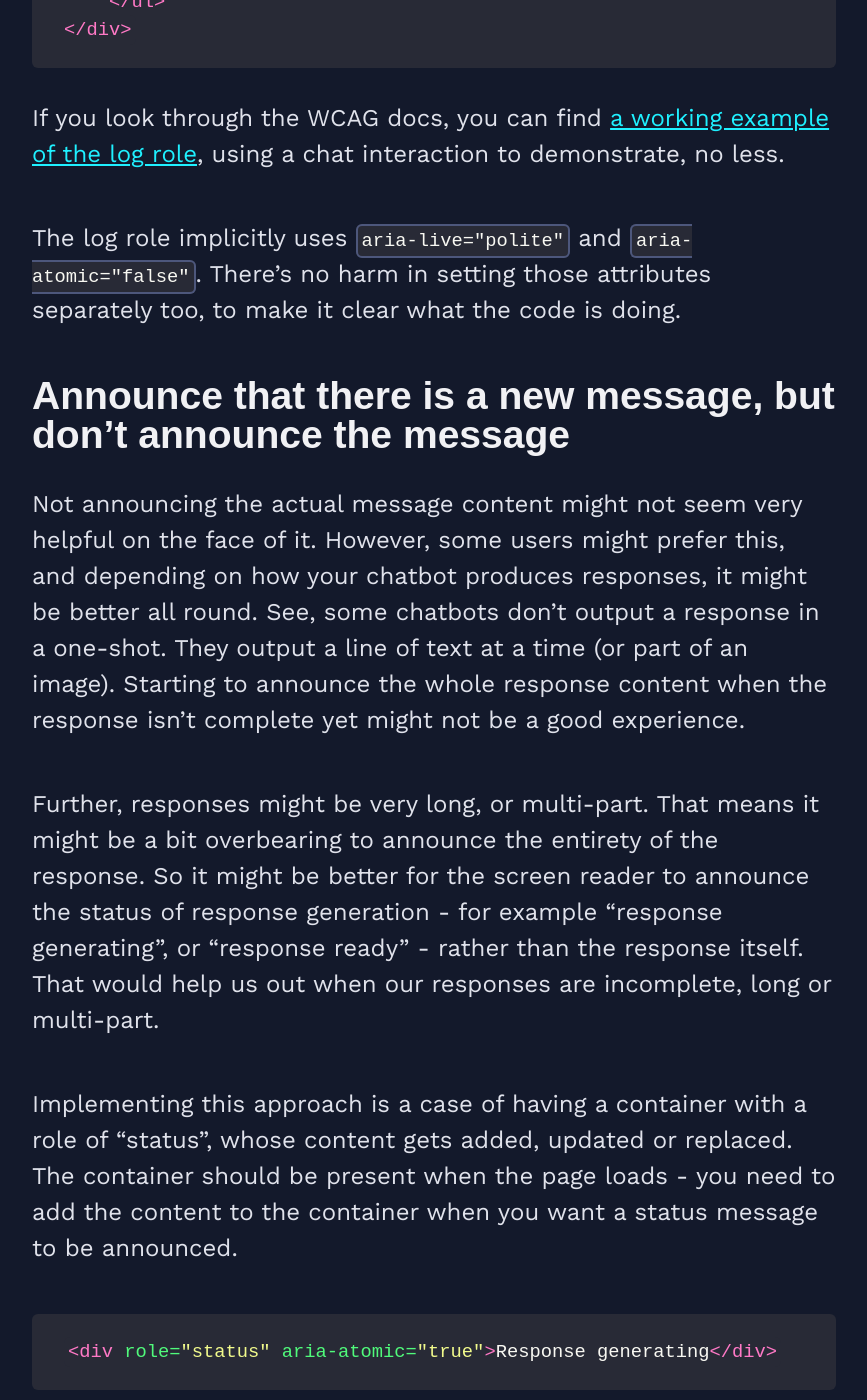
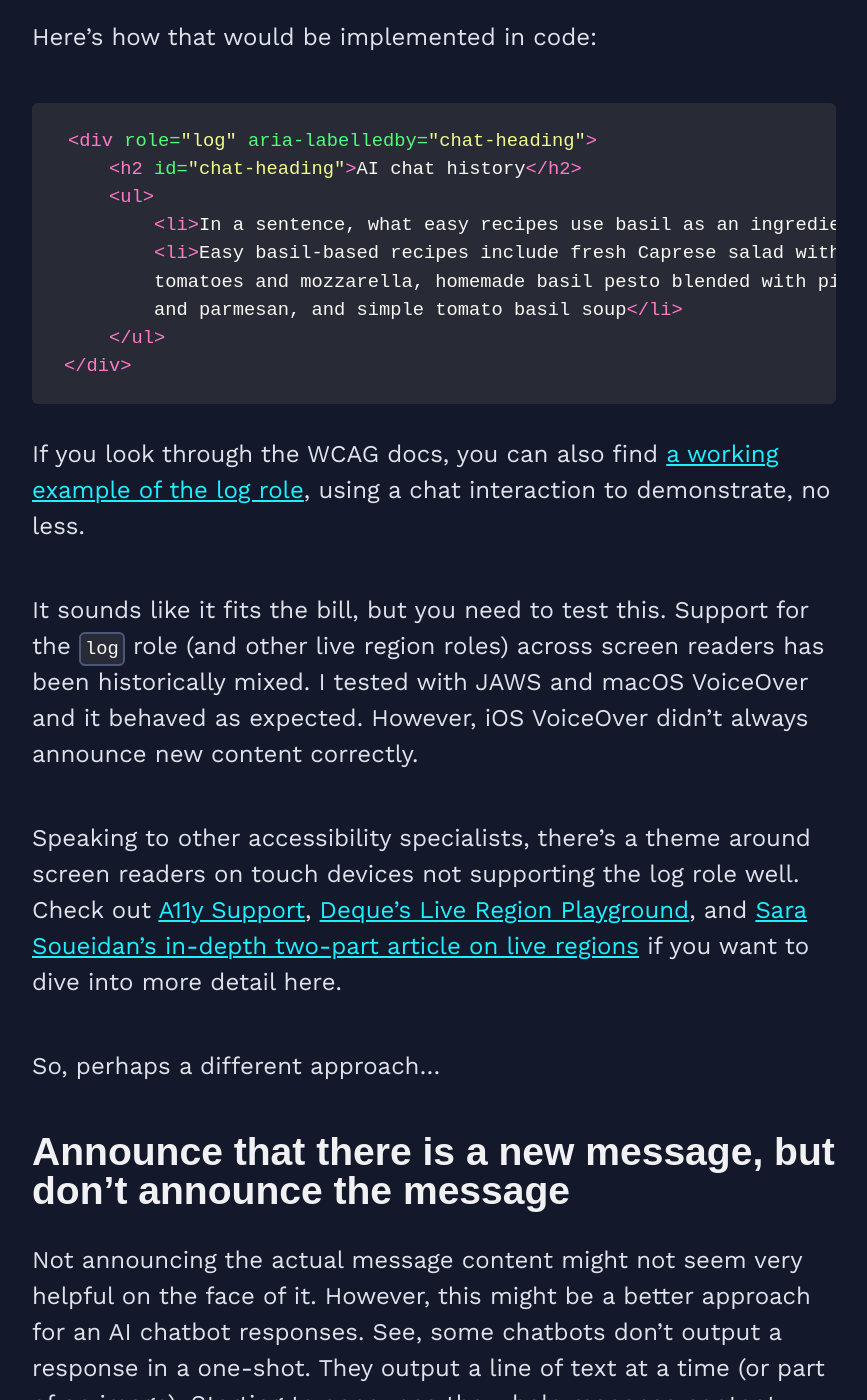
Before and after one commit to tomjnapier/tomjnapier.github.io, a Jekyll site: the page built from _posts/2026-03-26-accessible-chatbots.md, in a window 1280 px wide and 1400 px high, scrolled down 4195 px. Shown: the whole window, without its empty margins (72-939 px from the left). Built offline with Jekyll 4.4.1, drawn with Linux system fonts in a browser that asks for light colours; some web fonts are replaced; some of the changed text lies outside the part shown.

Commit message:
feature: update accessible chatbots post

```diff
--- a/_posts/2026-03-26-accessible-chatbots.md
+++ b/_posts/2026-03-26-accessible-chatbots.md
@@ -32,19 +32,21 @@
 
 Let's start with announcements. Most of the teams I've worked with understand that dynamic content changes need to be announced by screen reader software.
 
-But there are a few different approaches for AI responses that you could take here. Which way you get the responses to be announced depends on the response.
+But there are a few possible approaches to AI responses that you could take here. Which way you get the responses to be announced in part depends on the response.
 
 ### Read the whole message
 
-A common approach to have screen readers announce the whole body of the response when it has loaded. This should work fine where the chatbot responses are short and mostly text. To get content to be automatically announced by screen readers, we need to be thinking about `live` regions, using ARIA. This will mean the user doesn't have to move keyboard focus, or the screen reader cursor to that bit of content.
+One approach might be to have screen readers announce the whole body of the response when it has loaded. This could be OK when the chatbot responses are very short and just text. To get content to be automatically announced by screen readers, we could use `live` regions, with ARIA. This will mean the user doesn't have to move keyboard focus, or the screen reader cursor to that bit of content.
+
+The live region announcement won't include any semantic information. So if there's buttons, headings, links in the changed content, the fact that they're buttons, headings or links won't be conveyed by screen readers. It'll be a bit like the contents were plain text. The semantic information will be there for screen reader users if they go to the response and read it, but it won't be part of automatic announcement.
 
 Here, we could add in each of the attributes we need to get screen readers to announce the new content. So, adding `aria-live="polite"` to have screen readers announce the new content when there's a suitable gap. And `aria-atomic="false"` to make sure the screen reader only reads the content that has changed.
 
-But we can also use another role that's built just for our use case. The `log` role will add what we need.
+The `log` role is another option for this. The log role implicitly uses `aria-live="polite"` and `aria-atomic="false"`. Semantically, it should be just what we need.
 
-What's the log role? "A type of live region where new information is added in meaningful order and old information may disappear [...] Examples include chat logs."
+What's the log role? According to [the WAI-ARIA 1.2 spec](https://www.w3.org/TR/wai-aria-1.2/#log), it's "A type of live region where new information is added in meaningful order and old information may disappear [...] Examples include chat logs." In our chat interface, we're adding new information in a meaningful order (prompt, then response, then follow up prompt, et cetera.)
 
-OK, perfect! The log role is exactly what we need. In our chat interface, we're adding new information in a meaningful order (prompt, then response, then follow up prompt, et cetera.)
+Here's how that would be implemented in code:
 
 {% code_highlight html "ARIA Log role code example" %}
 <div role="log" aria-labelledby="chat-heading">
@@ -58,17 +60,23 @@
 </div>
 {% endcode_highlight %}
 
-If you look through the WCAG docs, you can find [a working example of the log role](https://www.w3.org/WAI/WCAG21/working-examples/aria-role-log/chatlog.html), using a chat interaction to demonstrate, no less.
+If you look through the WCAG docs, you can also find [a working example of the log role](https://www.w3.org/WAI/WCAG21/working-examples/aria-role-log/chatlog.html), using a chat interaction to demonstrate, no less.
 
-The log role implicitly uses `aria-live="polite"` and `aria-atomic="false"`. There's no harm in setting those attributes separately too, to make it clear what the code is doing.
+It sounds like it fits the bill, but you need to test this. Support for the `log` role (and other live region roles) across screen readers has been historically mixed. I tested with JAWS and macOS VoiceOver and it behaved as expected. However, iOS VoiceOver didn't always announce new content correctly.
+
+Speaking to other accessibility specialists, there's a theme around screen readers on touch devices not supporting the log role well. Check out [A11y Support](https://a11ysupport.io/tech/aria/log_role), [Deque's Live Region Playground](https://dequeuniversity.com/library/aria/liveregion-playground), and [Sara Soueidan's in-depth two-part article on live regions](https://www.sarasoueidan.com/blog/accessible-notifications-with-aria-live-regions-part-1/) if you want to dive into more detail here.
+
+So, perhaps a different approach...
 
 ### Announce that there is a new message, but don't announce the message
 
-Not announcing the actual message content might not seem very helpful on the face of it. However, some users might prefer this, and depending on how your chatbot produces responses, it might be better all round. See, some chatbots don't output a response in a one-shot. They output a line of text at a time (or part of an image). Starting to announce the whole response content when the response isn't complete yet might not be a good experience.
+Not announcing the actual message content might not seem very helpful on the face of it. However, this might be a better approach for an AI chatbot responses. See, some chatbots don't output a response in a one-shot. They output a line of text at a time (or part of an image). Starting to announce the whole response content when the response isn't complete yet might not be a good experience.
 
-Further, responses might be very long, or multi-part. That means it might be a bit overbearing to announce the entirety of the response. So it might be better for the screen reader to announce the status of response generation - for example "response generating", or  "response ready" - rather than the response itself. That would help us out when our responses are incomplete, long or multi-part.
+Further, responses might be very long, multi-part, or have different kinds of content. That means it might be a bit overbearing to announce the entirety of the response, and some of the content might not be as clear without the semantic context.
 
-Implementing this approach is a case of having a container with a role of "status", whose content gets added, updated or replaced. The container should be present when the page loads - you need to add the content to the container when you want a status message to be announced.
+So it might be better for the screen reader to announce the status of response generation - for example `"response generating"`, or  `"response ready"` - rather than the response itself. That would help us out when our responses are incomplete, long or multi-part. You can also provide mechanisms for users to jump straight to that response too, so that they can go and read it for themselves (Deque's Axe Assistant work like this, with a button to "Go to recent response").
+
+Implementing this can be achieved by having a container with a role of "status", whose content gets added, updated or replaced. The container should be present when the page loads - you need to add the content to the container when you want a status message to be announced.
 
 {% code_highlight html "ARIA Status role code example" %}
 <div role="status" aria-atomic="true">Response generating</div>
@@ -103,7 +111,9 @@
 
 Chats can get long! So that means we're going to have to scroll up and down to read back through the chat. Most of the time, this is no problem - you just scroll the page. There are a couple of things to flag here though.
 
-First, you'll probably have your prompt input area stuck to bottom of the viewport. That's fine, but bear in mind any sticky content (using `position: fixed` or `position: sticky` in CSS) will obscure content beneath it. You'll need to ensure that you don't completely obscure focusable elements in the chat with your sticky input. Check out 2.4.11 Focus Not Obscured in WCAG for more detail here. A good way to test this is to `Tab` forward through interactive elements and check if your sticky content hides anything. And then, crucially, pressing `Shift + Tab` to go back through elements checking the same thing. Navigating with a keyboard is more difficult when keyboard focus is not visible, or obscured. So we need to implement sticky content carefully.
+First, you'll probably have your prompt input area stuck to bottom of the viewport. That's fine, but bear in mind any sticky content (using `position: fixed` or `position: sticky` in CSS) will obscure content beneath it. You'll need to ensure that you don't completely obscure focusable elements in the chat with your sticky input.
+
+Check out [2.4.11 Focus Not Obscured](https://www.w3.org/WAI/WCAG22/Understanding/focus-not-obscured-minimum.html) in WCAG for more detail here. A good way to test this is to `Tab` forward through interactive elements and check if your sticky content hides anything. And then, crucially, pressing `Shift + Tab` to go back through elements checking the same thing. Navigating with a keyboard is more difficult when keyboard focus is not visible, or obscured. So we need to implement sticky content carefully.
 
 Second, you might want more than one scrollable area in your chatbot interface. If you have a sidebar or panel next to the main chat interface, you might not want to scroll the whole page to get to that sidebar content. You can put the sidebar content in a scrollable container. That container needs to be scrollable with a keyboard (using arrow keys), as well as a mouse.
 
@@ -147,9 +157,9 @@
 
 ## 6. Animations are respectful
 
-Dynamic content - the stuff that gets injected into the page, without a page reload - is pretty much a necessity with AI chatbots. More often than not, that dynamic content is animated as it loads in. I'm sure this is a smoke and mirrors conceit, rather than a technological requirement...
+Dynamic content - the stuff that gets injected into the page, without a page reload - is pretty much a necessity with AI chatbots. More often than not, that dynamic content is animated as it loads in. I'm sure this is a smoke and mirrors conceit, rather than a technological constraint...
 
-If we're animating stuff on the page, that can be engaging for some people, but actively harmful for others. That does not mean we cannot ever use animations. We do need to careful when we do use them though, and we need to respect the preferences of users who don't want to see these animations at all.
+You might also want to use animations to indicate a "loading" or "response generating" status. If we're animating stuff on the page, that can be engaging for some people, but actively harmful for others. That does not mean we cannot ever use animations. We need to be careful when we do use them though, and we need to respect the preferences of users who don't want to see these animations at all.
 
 Check out this post from Adobe's Stefan Chitu: [Animation that fails safely: Defensive design for motion-sensitive users](https://adobe.design/stories/leading-design/animation-that-fails-safely-defensive-design-for-motion-sensitive-users). Stefan gave a great talk at this year's [Axe-Con](https://www.deque.com/axe-con/), based on that post, that has lots of useful tips on designing accessible animations.
 
@@ -158,4 +168,6 @@
 
 ## Conclusion
 
-So there are my thoughts - I'll come back and update this post as we learn more about how chatbots are used in a public sector context. In the meantime, let's make sure we go back to first principles when designing interfaces, even if the technology is treading into new territory.
+So there are my thoughts - I'll come back and update this post as I learn more about how chatbots are used in a public sector context and get more practical examples. In the meantime, let's make sure we go back to first principles when designing interfaces, even if the technology is treading into new territory.
+
+**Updated 31/03/26** - I updated the section around the `log` role to add some additional warnings about its use (and to more clearly steer towards the "Announce that there is a new message, but don't announce the message" route). Thanks to Adam for the excellent background knowledge on the log role here.
```
Also changed, not shown: other parts of _posts/2026-03-26-accessible-chatbots.md (+1 -1 lines).
